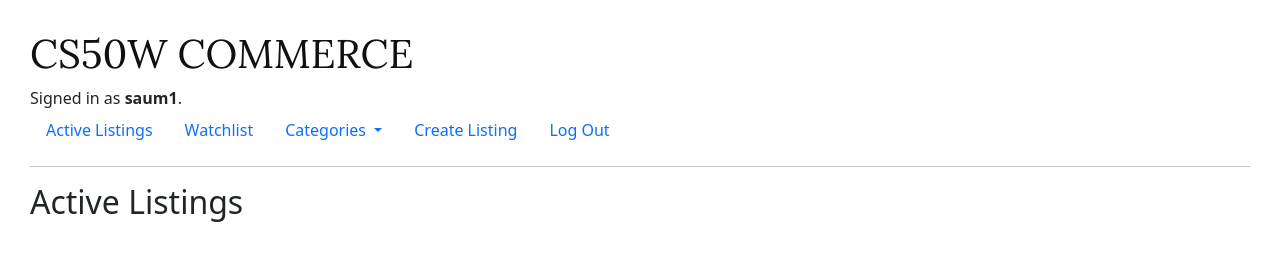
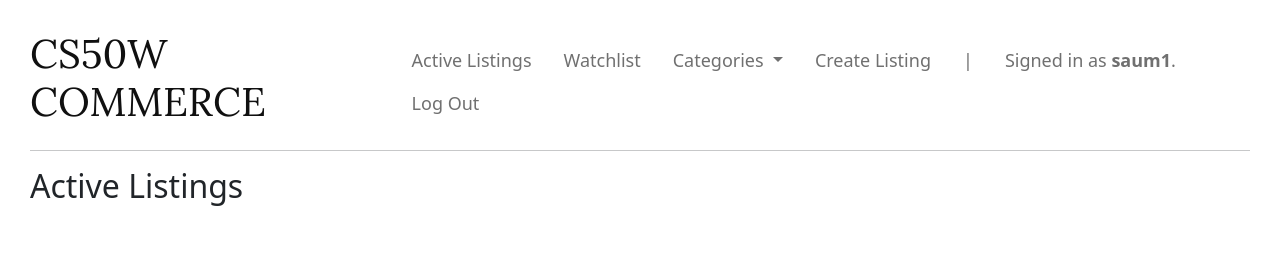
Before and after one commit to sam-aum/Commerce-Project-2, a Django app: page / in a window 1280 px wide. Shown: the top 277 px of the page. Run offline with Django 3.2, Linux system fonts and the light colour scheme; a user stored in the database is signed in; data comes from the database, SQL or seed files in the repository; both versions use the stored data as it was after the commit; some web fonts are replaced.

Commit message:
font changes

```diff
--- a/auctions/static/auctions/styles.css
+++ b/auctions/static/auctions/styles.css
@@ -20,22 +20,47 @@ body {
     width: 500px;
 }
 
-
-
+/* NavBar */
 .title {
     color: rgb(16, 16, 16);
     font-family: "Lora", serif;
-    font-optical-sizing: auto;
     font-weight: 400;
-    font-style: normal;
 }
 
-/* .lora-<uniquifier> {
-    font-family: "Lora", serif;
-    font-optical-sizing: auto;
-    font-weight: <weight>;
-    font-style: normal;
-  } */
+.nav-link {
+    color: #707070 !important;
+    font-size: 18px !important;
+
+}
+
+.nav-link:hover {
+    color: #000 !important; /* Change color on hover */
+    font-weight: bold;
+}
+
+.dropdown-item {
+    color: #707070 !important;
+}
+/* .nav {
+    color: #707070 !important;
+    display: flex;
+    list-style-type: none;
+    padding: 0;
+    margin: 0;
+}
+
+.nav-item {
+    margin-right: 10px;
+}
+
+.nav-link {
+    color: inherit;
+    text-decoration: none;
+}
+
+.nav-link:hover {
+    color: #000;
+} */
 
 
 /* Listing */
--- a/auctions/templates/auctions/layout.html
+++ b/auctions/templates/auctions/layout.html
@@ -28,8 +28,9 @@
             </symbol>
           </svg>
     </head>
+
     <body>
-        <h1 class="title">CS50W COMMERCE</h1>
+        <!-- <h1 class="title">CS50W COMMERCE</h1>
         <div>
             {% if user.is_authenticated %}
                 Signed in as <strong>{{ user.username }}</strong>.
@@ -71,7 +72,51 @@
                     <a class="nav-link" href="{% url 'register' %}">Register</a>
                 </li>
             {% endif %}
-        </ul>
+        </ul> -->
+
+        <div class="d-flex justify-content-between align-items-center">
+            <h1 class="title">CS50W COMMERCE</h1>
+            <ul class="nav">
+                <li class="nav-item">
+                    <a class="nav-link" href="{% url 'index' %}">Active Listings</a>
+                </li>
+                {% if user.is_authenticated %}
+                    <li class="nav-item">
+                        <a class="nav-link" href="{% url 'watchlist' %}">Watchlist</a>
+                    </li>
+                    <li class="nav-item dropdown">
+                        <a class="nav-link dropdown-toggle" href="#" id="categoriesDropdown" role="button" data-bs-toggle="dropdown" aria-expanded="false">
+                            Categories
+                        </a>
+                        <ul class="dropdown-menu" aria-labelledby="categoriesDropdown">
+                            {% for category in categories %}
+                                <li><a class="dropdown-item" href="{% url 'displayCategories' category.id %}">{{ category.categoryName }}</a></li>
+                            {% endfor %}
+                        </ul>
+                    </li>
+                    <li class="nav-item">
+                        <a class="nav-link" href="{% url 'create' %}">Create Listing</a>
+                    </li>
+                    <li class="nav-item">
+                        <p class="nav-link mb-0">|</p> <!-- Use pipe character here -->
+                    </li>
+                    <li class="nav-item">
+                        <p class="nav-link mb-0">Signed in as <strong>{{ user.username }}</strong>.</p>
+                    </li>
+                    <li class="nav-item">
+                        <a class="nav-link" href="{% url 'logout' %}">Log Out</a>
+                    </li>
+                {% else %}
+                    <li class="nav-item">
+                        <a class="nav-link" href="{% url 'login' %}">Log In</a>
+                    </li>
+                    <li class="nav-item">
+                        <a class="nav-link" href="{% url 'register' %}">Register</a>
+                    </li>
+                {% endif %}
+            </ul>
+        </div>
+
         <hr>
         {% block body %}
         {% endblock %}
```
Also changed, not shown: db.sqlite3.
